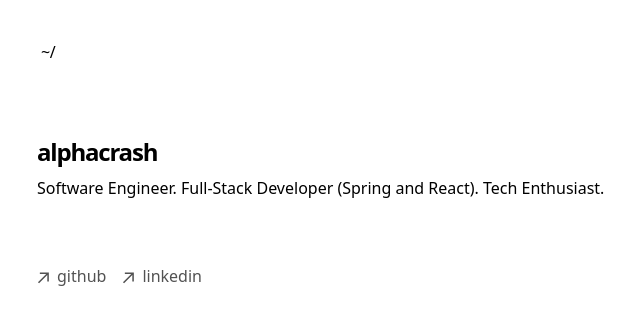
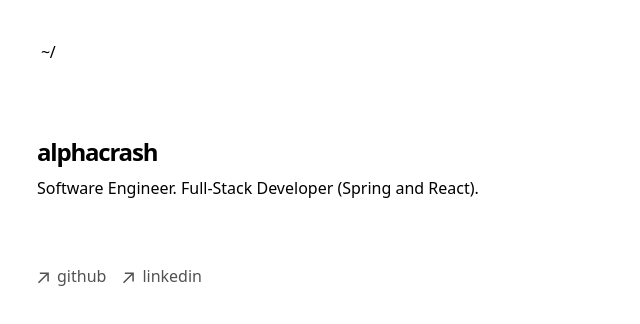
Before and after one commit to alphacrash/alphacrash, a Next.js app: page / in a window 1280 px wide. Shown: the top 324 px of the page, without its empty margins (315-955 px from the left). Built offline with nearby package versions, Linux system fonts and the light colour scheme.

Commit message:
Refactored

```diff
--- a/app/page.tsx
+++ b/app/page.tsx
@@ -7,7 +7,7 @@ export default function Page() {
         alphacrash
       </h1>
       <p className="mb-8">
-        {`Software Engineer. Full-Stack Developer (Spring and React). Tech Enthusiast.`}
+        {`Software Engineer. Full-Stack Developer (Spring and React).`}
       </p>
       <div className="my-8">
         <BlogPosts />
```
Also changed, not shown: 1 other file (tests, documents, lock files or other folders).
